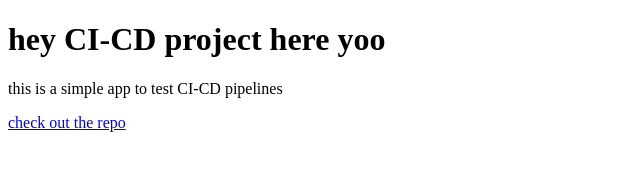
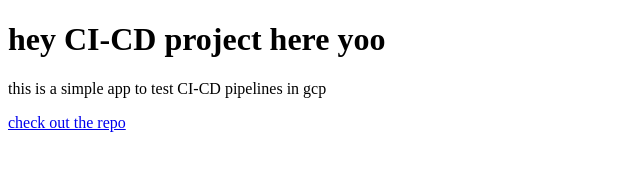
Before and after one commit to skagos/gcp-ci--argo-cd-gar-gke, a plain HTML site: page app/index.html in a window 1280 px wide. Shown: the full height of the page, 0-640 px from the left. Drawn offline with Linux system fonts and the light colour scheme.

Commit message:
test commit

```diff
--- a/app/index.html
+++ b/app/index.html
@@ -5,7 +5,7 @@
   </head>
   <body>
     <h1>hey CI-CD project here yoo</h1>
-    <p>this is a simple app to test CI-CD pipelines</p>
+    <p>this is a simple app to test CI-CD pipelines in gcp</p>
     <p><a href="https://github.com/skagos/gcp-ci--argo-cd-gar-gke.git">check out the repo</a></p>
   </body>
 </html>
```
